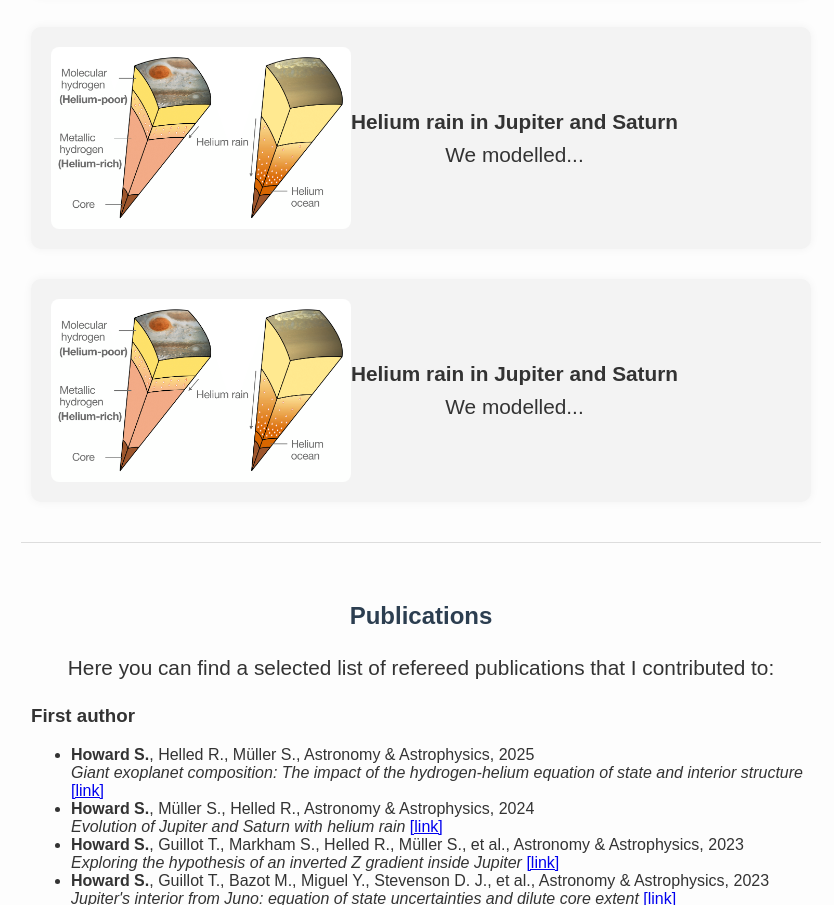
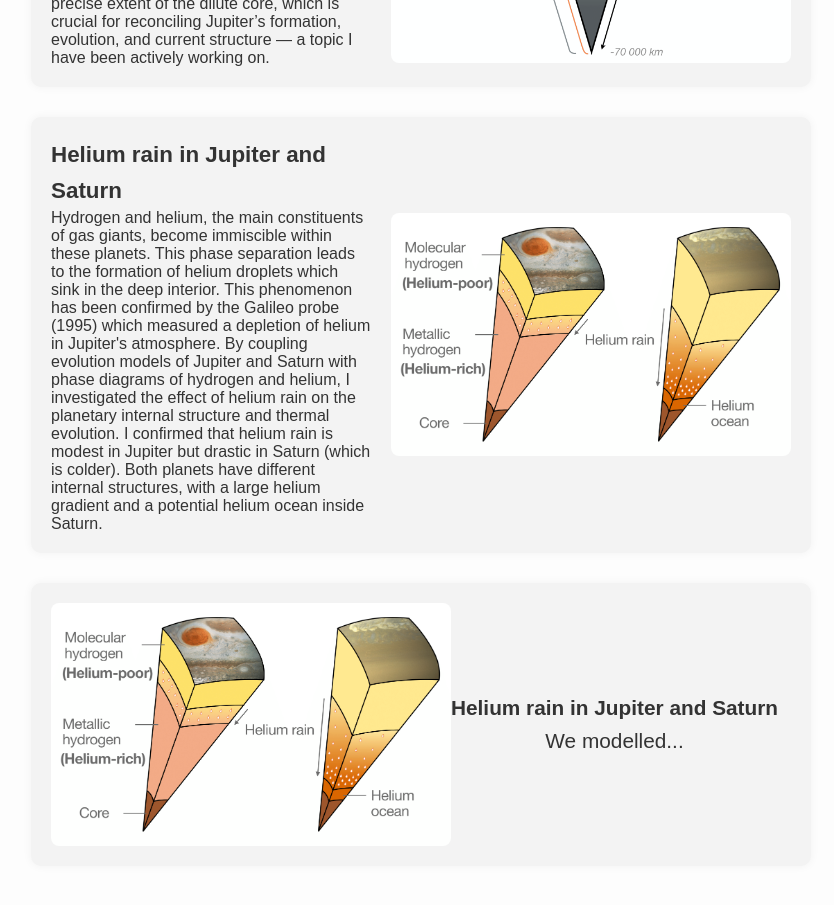
Before and after one commit to SaburoHoward/saburo-howard, a plain HTML site: page index.html in a window 1280 px wide. Shown: the part 923-1828 px from the top of the page, without its empty margins (379-1213 px from the left). Drawn offline with Linux system fonts and the light colour scheme.

Commit message:
He rain texte

```diff
--- a/index.html
+++ b/index.html
@@ -148,7 +148,7 @@
 }
 
 .research-item img {
-  width: 300px; /* ajuste selon tes besoins */
+  width: 400px; /* ajuste selon tes besoins */
   height: auto;
   border-radius: 8px;
 }
@@ -187,14 +187,17 @@
       <div class="research-item">
         <div class="research-item-text">
           <pl><strong>A dilute core inside Jupiter</strong><br></pl>
-          <pl2>Contrary to the idea that Jupiter had a dense, compact core at its center, the Juno mission revealed that its core is actually diluted. It was previously thought that most of the heavier elements, like rocks and ices, were concentrated in a dense core, well separated from the surrounding hydrogen and helium envelope. However, thanks to Juno’s extremely precise measurements of Jupiter’s gravitational field, interior models now suggest that these heavier elements are gradually mixed with hydrogen and helium over a large part of the planet. This diffuse structure challenges traditional models of giant planet formation. A key question is the precise extent of the dilute core, which is crucial for reconciling Jupiter’s formation, evolution, and current structure — a topic I have been working on.</pl2>
+          <pl2>Contrary to the idea that Jupiter had a dense, compact core at its center, the Juno mission revealed that its core is actually diluted. It was previously thought that most of the heavier elements, like rocks and ices, were concentrated in a dense core, well separated from the surrounding hydrogen and helium envelope. However, thanks to Juno’s extremely precise measurements of Jupiter’s gravitational field, interior models now suggest that these heavier elements are gradually mixed with hydrogen and helium over a large part of the planet. This diffuse structure challenges traditional models of giant planet formation. A key question is the precise extent of the dilute core, which is crucial for reconciling Jupiter’s formation, evolution, and current structure — a topic I have been actively working on.</pl2>
         </div>
         <img src="DiluteCore.png" alt="Interior of Jupiter" />
       </div>
 
       <div class="research-item">
+        <div class="research-item-text">
+          <pl><strong>Helium rain in Jupiter and Saturn</strong><br></pl>
+          <pl2>Hydrogen and helium, the main constituents of gas giants, become immiscible within these planets. This phase separation leads to the formation of helium droplets which sink in the deep interior. This phenomenon has been confirmed by the Galileo probe (1995) which measured a depletion of helium in Jupiter's atmosphere. By coupling evolution models of Jupiter and Saturn with phase diagrams of hydrogen and helium, I investigated the effect of helium rain on the planetary internal structure and thermal evolution. I confirmed that helium rain is modest in Jupiter but drastic in Saturn (which is colder). Both planets have different internal structures, with a large helium gradient and a potential helium ocean inside Saturn. </pl2>
+        </div>
          <img src="HeRain.png" alt="Helium rain in Jupiter and Saturn" />
-        <p><strong>Helium rain in Jupiter and Saturn</strong><br>We modelled...</p>
       </div>
 
       <div class="research-item">
```
